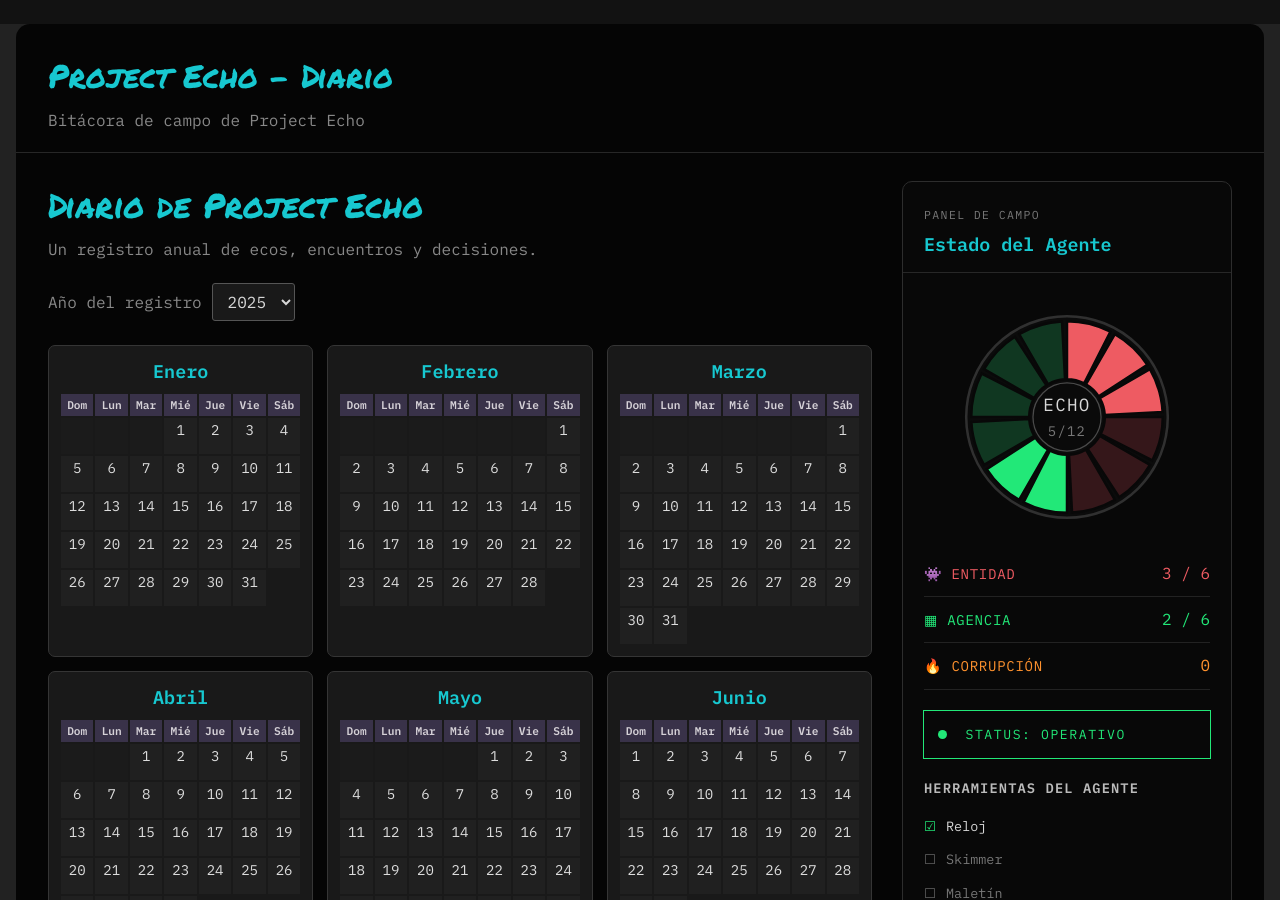
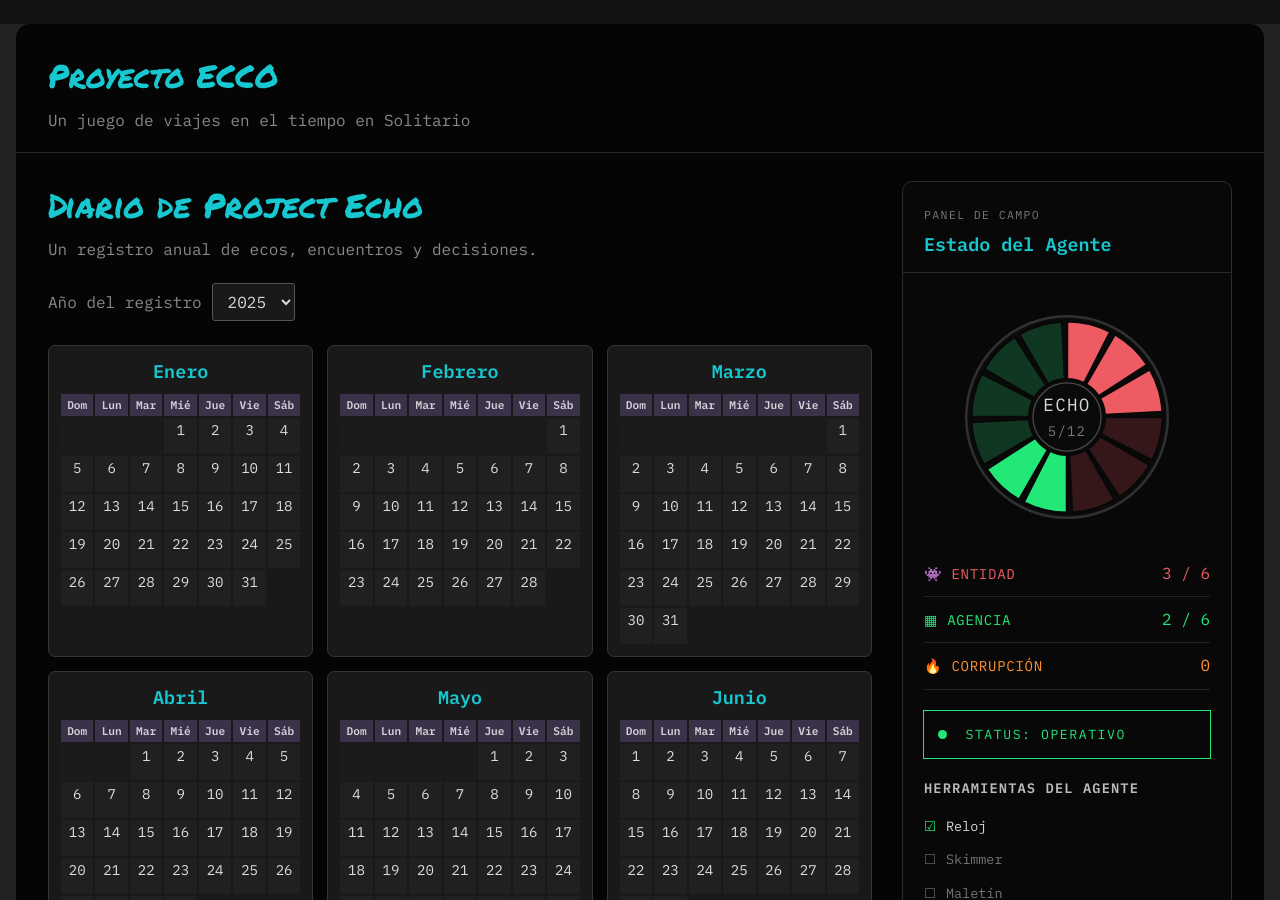
Before and after one commit to Snifer/echo-journal, a Jekyll site: the page built from index.md, in a window 1280 px wide and 900 px high. Built offline with Jekyll 4.4.1, drawn with Linux system fonts in a browser that asks for light colours.

Commit message:
Update site title and description for Proyecto ECCO

```diff
--- a/_config.yml
+++ b/_config.yml
@@ -1,22 +1,17 @@
-title: "Project Echo - Diario"
-description: "Bitácora de campo de Project Echo"
-baseurl: "/echo-journal"  # Cambia a "/nombre-del-repo" si usas user.github.io/nombre-repo
+title: "Proyecto ECCO"
+description: "Un juego de viajes en el tiempo en Solitario"
+baseurl: "/echo-journal"
 url: "https://snifer.github.io"
 
-# Configuración de Jekyll
 markdown: kramdown
 highlighter: rouge
 permalink: /diario/:year/:month/:day/:title/
-
-# No mostrar posts con fecha futura
 future: false
 
-# Configuración de colecciones
 collections:
   posts:
     output: true
 
-# Valores por defecto para posts
 defaults:
   - scope:
       path: ""
@@ -24,12 +19,7 @@ defaults:
     values:
       layout: post
 
-# Configuración de build
-include:
-  - _posts
-
 exclude:
-  - README.md
-  - .gitignore
   - Gemfile
   - Gemfile.lock
+  - README.md
```
